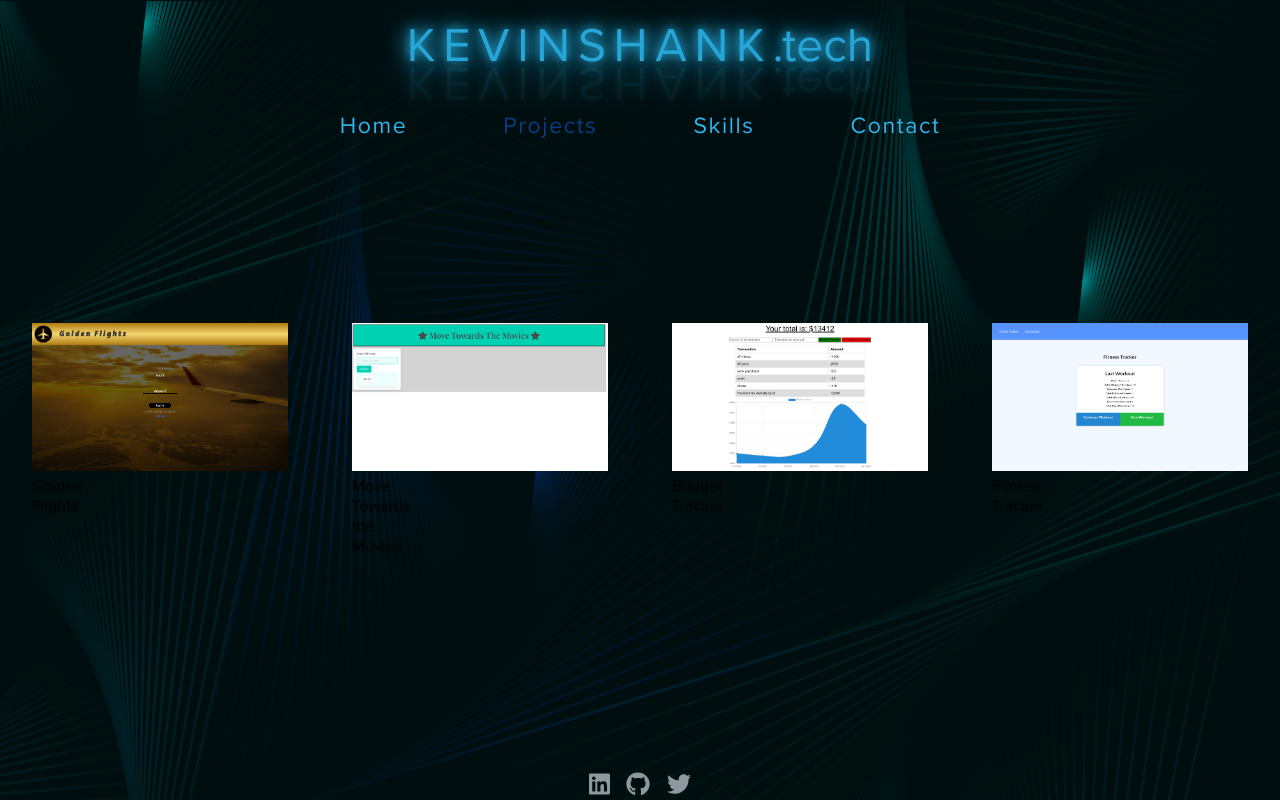
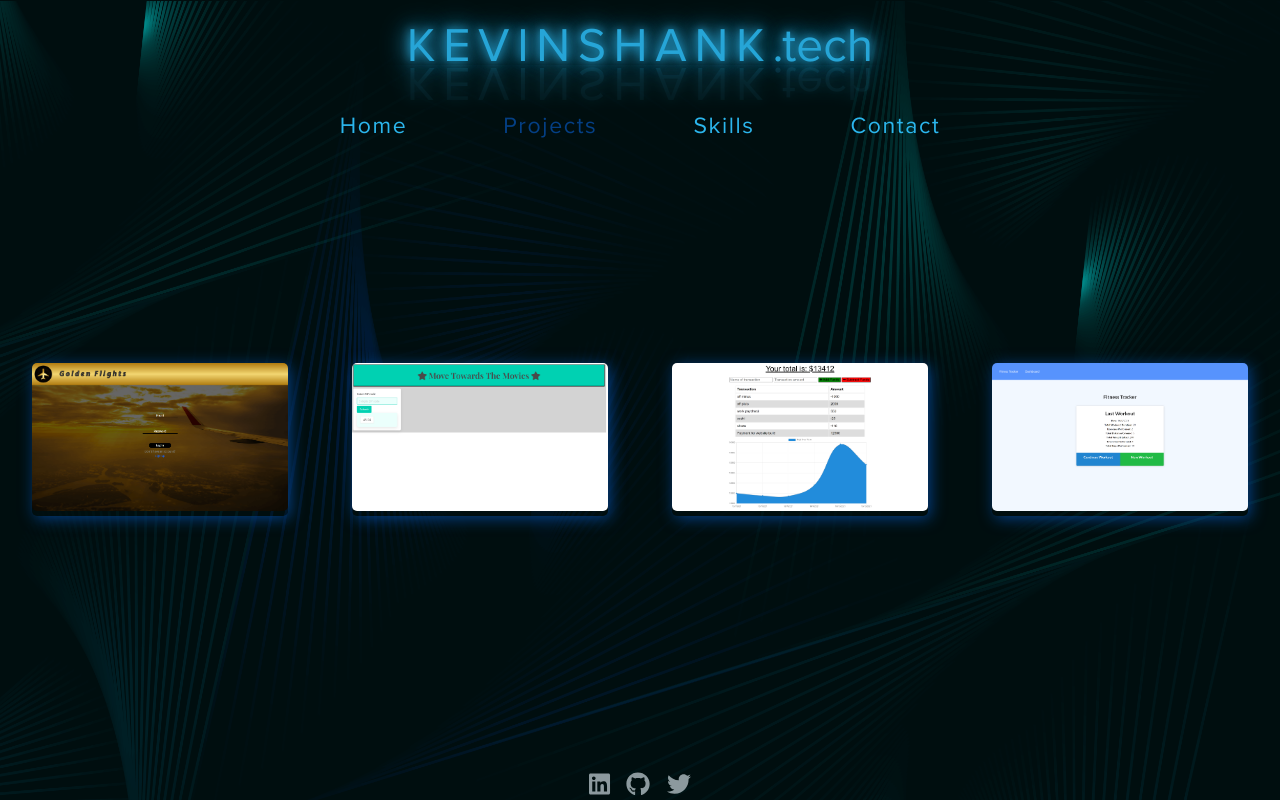
Before and after one commit to Bluekev22/Portfolio-V2, a React (Create React App) app in the folder portfolio/: page /projects in a window 1280 px wide. Built offline with nearby package versions, Linux system fonts and the light colour scheme.

Commit message:
Create routes for each project

```diff
--- a/portfolio/src/App.js
+++ b/portfolio/src/App.js
@@ -7,6 +7,10 @@ import Skills from './pages/Skills/Skills'
 import Contact from './pages/Contact/Contact'
 import Navbar from './components/Navbar'
 import Footer from './components/Footer'
+import Mttm from './pages/Projects/Mttm/Mttm'
+import Fitness from './pages/Projects/Fitness/Fitness'
+import Budget from './pages/Projects/Budget/Budget'
+import Flights from './pages/Projects/Flights/Flights'
 
 function App() {
   return (
@@ -26,6 +30,10 @@ function App() {
             <Route exact path="/projects" component={Projects} />
             <Route exact path="/skills" component={Skills} />
             <Route exact path="/contact" component={Contact} />
+            <Route exact path="/contact" component={Mttm} />
+            <Route exact path="/Fitness" component={Fitness} />
+            <Route exact path="/Budget" component={Budget} />
+            <Route exact path="/Flights" component={Flights} />
           </Grid>
           <footer>
             <Footer />
--- a/portfolio/src/components/Footer.css
+++ b/portfolio/src/components/Footer.css
@@ -12,7 +12,7 @@ footer {
 
   .linkedin:hover, .github:hover, .twitter:hover {
     opacity: 1;
-    transition: all .3s ease-in;
+    transition: all .3s linear;
   }
 
   .linkedin:hover {
--- a/portfolio/src/components/ProjectCard.css
+++ b/portfolio/src/components/ProjectCard.css
@@ -1,3 +1,66 @@
+.card-container {
+    position: relative;
+    width: 20vw;
+    border-radius: 5px;
+    box-shadow: 2.5px 2.5px 15px var(--primary);
+    transition: all .5s linear;
+}
+
+.card-container:hover {
+    box-shadow: 7.5px 7.5px 25px 10px var(--primary);
+}
+
+.card-container::before {
+    content: "";
+    position: absolute;
+    top: 0;
+    left: 0;
+    width: 100%;
+    height: 98%;
+    opacity: 0;
+    border-radius: 5px;
+    transform: scale(0);
+    transition: all .5s linear;
+}
+
+.card-container:hover::before {
+    content: "";
+    position: absolute;
+    top: 0;
+    left: 0;
+    width: 100%;
+    height: 98%;
+    background: radial-gradient(#E9F7FD 0%, #2bb6ed 75%, #2291BD 90%);
+    opacity: 0.8;
+    border-radius: 5px;
+    transform: scale(1);
+}
+
 .golden-flights, .movies, .budget-tracker, .fitness-tracker {
     width: 20vw;
+    border-radius: 5px;
 }
+
+.caption {
+    position: absolute;
+    top: 0;
+    left: 0;
+    width: 100%;
+    height: 100%;
+    display: flex;
+    flex-direction: column;
+    justify-content: space-around;
+    align-items: center;
+    opacity: 0;
+    transition: all .5s linear;
+}
+
+.caption:hover {
+    opacity: 1;
+}
+
+.caption p {
+    font-size: 19.20px;
+    color: #0C3647;
+    font-weight: 700;
+}
--- a/portfolio/src/components/ProjectCard.js
+++ b/portfolio/src/components/ProjectCard.js
@@ -1,15 +1,21 @@
 import React from 'react'
+import {NavLink} from 'react-router-dom'
 import { Grid } from "@mui/material"
+
 import './ProjectCard.css'
 
 function ProjectCard(props) {
     return (
-        <Grid item lg={3} className="card-container">
-            <img className={props.classname} src={props.image}></img>
-            <div className="caption">
-                <p>{props.title}</p>
-            </div>
-        </Grid>
+        <NavLink exact to={props.path}>
+            <Grid item lg={3}>
+                <div className="card-container">
+                <img className={props.classname} src={props.image}></img>
+                <div className="caption">
+                    <p>{props.title}</p>
+                </div>
+                </div>
+            </Grid>
+         </NavLink>
     )
 }
 
--- a/portfolio/src/pages/Home/Home.js
+++ b/portfolio/src/pages/Home/Home.js
@@ -9,7 +9,7 @@ function Home() {
             <Grid item className="home-container"  alignItems="center" justifyContent="center" container spacing={12}>
         <Grid container item lg={9} spacing={2} alignItems="center" justifyContent="center">
             <Grid item className="headline">Hello! My name is Kevin, and I'm a full stack web developer from Dearborn, Michigan.</Grid>
-            <Grid item className="about-me">I am tirelessly seeking out more knowledge so that I can integrate it into my designs. I love the process of coming up with a solution, brainstorming, researching thoroughly, and finally, sculpting those ideas into a design that I can be proud of.</Grid>
+            <Grid item className="about-me">I am tirelessly seeking out more knowledge so that I can integrate it into my designs. I love the process of coming up with a solution, brainstorming, researching thoroughly, and finally, sculpting those answers into a design that I can be proud of.</Grid>
         </Grid>
         <Grid item lg={3}>
         <Headshot />
--- /dev/null
+++ b/portfolio/src/pages/Projects/Budget/Budget.js
@@ -0,0 +1,9 @@
+import React from 'react'
+
+function Budget() {
+    return (
+        <div>Sup</div>
+    )
+}
+
+export default Budget;
--- /dev/null
+++ b/portfolio/src/pages/Projects/Fitness/Fitness.js
@@ -0,0 +1,9 @@
+import React from 'react'
+
+function Fitness() {
+    return (
+        <div>HELLO</div>
+    )
+}
+
+export default Fitness;
--- /dev/null
+++ b/portfolio/src/pages/Projects/Flights/Flights.js
@@ -0,0 +1,9 @@
+import React from 'react'
+
+function Flights() {
+    return (
+        <div>Hey</div>
+    )
+}
+
+export default Flights;
--- /dev/null
+++ b/portfolio/src/pages/Projects/Mttm/Mttm.js
@@ -0,0 +1,9 @@
+import React from 'react'
+
+function Mttm () {
+    return (
+        <div>Yiggity bee</div>
+    )
+}
+
+export default Mttm;
--- a/portfolio/src/pages/Projects/Projects.js
+++ b/portfolio/src/pages/Projects/Projects.js
@@ -3,39 +3,39 @@ import ProjectCard from '../../components/ProjectCard'
 import { Grid } from "@mui/material"
 import Fade from 'react-reveal/Fade'
 import GoldenFlights from '../../assets/img/GoldenFlights.png'
-import mttmOriginal from '../../assets/img/mttmOriginal.png'
+import Movies from '../../assets/img/Movies.png'
 import BudgetTracker from '../../assets/img/BudgetTracker.png'
 import FitnessTracker from '../../assets/img/FitnessTracker.png'
 
 function Projects() {
 
     const projects = [
-        { title: 'Golden Flights', image: GoldenFlights, classname: "golden-flights"},
-        { title: 'Move Towards the Movies', image: mttmOriginal, classname: "movies"},
-        { title: 'Budget Tracker', image: BudgetTracker, classname: "budget-tracker"},
-        { title: 'Fitness Tracker', image: FitnessTracker, classname: "fitness-tracker"}
+        { title: 'Golden Flights', image: GoldenFlights, classname: "golden-flights", path: "/Flights"},
+        { title: 'Move Towards the Movies', image: Movies, classname: "movies", path: "/Movies"},
+        { title: 'Budget Tracker', image: BudgetTracker, classname: "budget-tracker", path: "/Budget"},
+        { title: 'Fitness Tracker', image: FitnessTracker, classname: "fitness-tracker", path: "/Fitness"}
     ]
 
     return (
         <Grid container spacing={8} justifyContent="center">
         <Grid item>
             <Fade top>
-            <ProjectCard title={projects[0].title} image={projects[0].image} classname={projects[0].classname}></ProjectCard>
+            <ProjectCard title={projects[0].title} image={projects[0].image} classname={projects[0].classname} path={projects[0].path}></ProjectCard>
             </Fade>
         </Grid>
         <Grid item>
             <Fade top delay={250}>
-        <ProjectCard title={projects[1].title} image={projects[1].image} classname={projects[1].classname}></ProjectCard>
+        <ProjectCard title={projects[1].title} image={projects[1].image} classname={projects[1].classname} path={projects[1].path}></ProjectCard>
         </Fade>
          </Grid>
         <Grid item>
             <Fade top delay={500}>
-            <ProjectCard title={projects[2].title} image={projects[2].image} classname={projects[2].classname}></ProjectCard>
+            <ProjectCard title={projects[2].title} image={projects[2].image} classname={projects[2].classname} path={projects[2].path}></ProjectCard>
             </Fade>
         </Grid>
         <Grid item>
             <Fade top delay={750}>
-            <ProjectCard title={projects[3].title} image={projects[3].image} classname={projects[3].classname}></ProjectCard>
+            <ProjectCard title={projects[3].title} image={projects[3].image} classname={projects[3].classname} path={projects[3].path}></ProjectCard>
             </Fade>
         </Grid>
     </Grid>
```
Also changed, not shown: portfolio/src/assets/img/movies.png, portfolio/src/assets/img/mttmOriginal.png (deleted).
